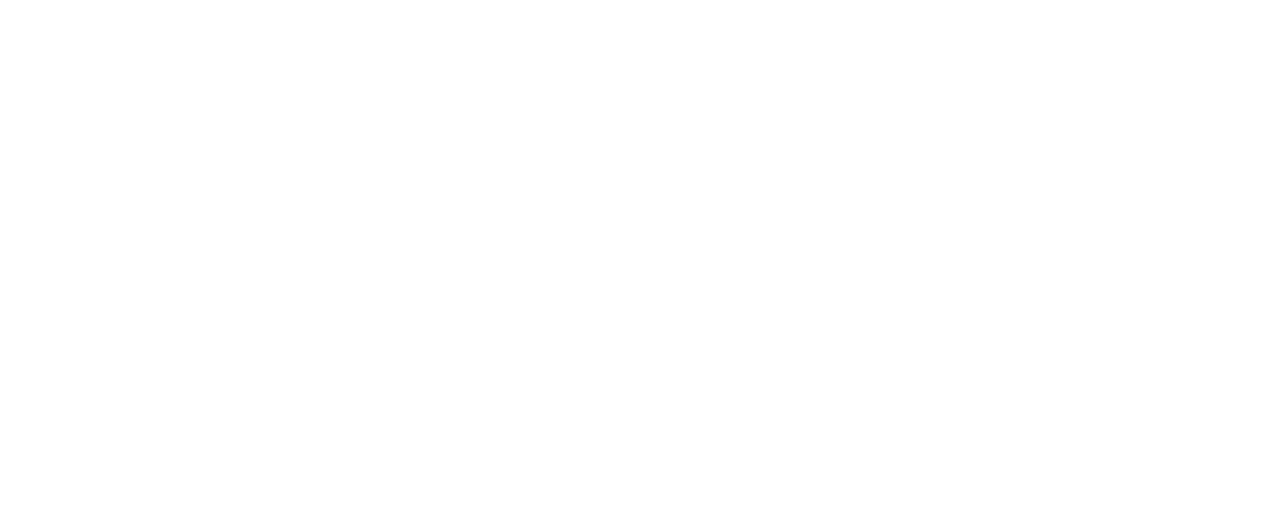
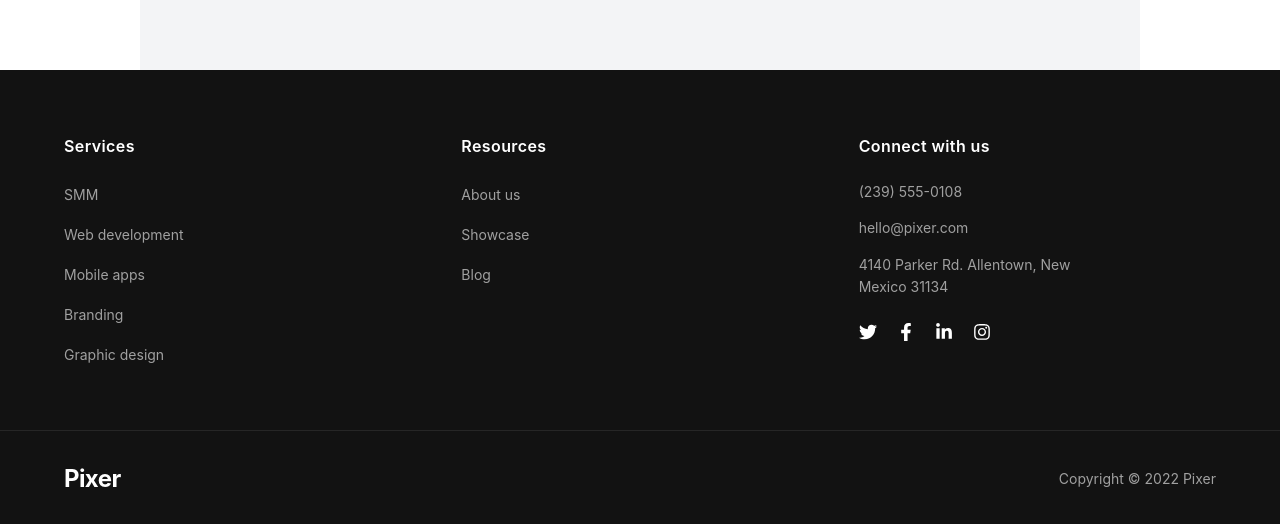
Before and after one commit to bexruzkarimov200023-commits/SAMSUNG-PROECT, a React (Vite) app: page / in a window 1280 px wide. Shown: the part 2264-2788 px from the top of the page. Before the commit the page ends 2304 px from the top, so only its background shows below. Built offline with nearby package versions, Linux system fonts and the light colour scheme.

Commit message:
Footer tugadi

```diff
--- a/package.json
+++ b/package.json
@@ -14,6 +14,7 @@
     "react": "^19.2.4",
     "react-dom": "^19.2.4",
     "react-hook-form": "^7.76.0",
+    "react-icons": "^5.6.0",
     "react-router-dom": "^7.15.1",
     "tailwindcss": "^4.3.0"
   },
--- a/src/App.jsx
+++ b/src/App.jsx
@@ -8,9 +8,9 @@
   return (
     <div>
       <Header />
+      <NimaYordam />
+      <NimaIsh />
       <Login />
-      <NimaIsh />
-      <NimaYordam />
       <Footer />
     </div>
   )
--- a/src/components/Footer.jsx
+++ b/src/components/Footer.jsx
@@ -1,9 +1,86 @@
 import React from 'react'
-
+import { FaTwitter, FaFacebookF, FaLinkedinIn, FaInstagram } from 'react-icons/fa';
 export default function Footer() {
   return (
     <div>
+       <footer className="w-full bg-[#121212] text-white pt-16 font-sans">
+      {/* Yuqori qism: Linklar va Aloqa */}
+      <div className="max-w-300 mx-auto px-6 grid grid-cols-1 md:grid-cols-3 gap-10 pb-16">
 
+        {/* Services ustuni */}
+        <div>
+          <h3 className="text-base font-semibold mb-6 text-white tracking-wide">Services</h3>
+          <ul className="space-y-4">
+            {['SMM', 'Web development', 'Mobile apps', 'Branding', 'Graphic design'].map((item) => (
+              <li key={item}>
+                <a href="#" className="text-[#a0a0a0] text-sm hover:text-white transition-colors duration-300">
+                  {item}
+                </a>
+              </li>
+            ))}
+          </ul>
+        </div>
+
+        {/* Resources ustuni */}
+        <div>
+          <h3 className="text-base font-semibold mb-6 text-white tracking-wide">Resources</h3>
+          <ul className="space-y-4">
+            {['About us', 'Showcase', 'Blog'].map((item) => (
+              <li key={item}>
+                <a href="#" className="text-[#a0a0a0] text-sm hover:text-white transition-colors duration-300">
+                  {item}
+                </a>
+              </li>
+            ))}
+          </ul>
+        </div>
+
+        {/* Connect with us ustuni */}
+        <div>
+          <h3 className="text-base font-semibold mb-6 text-white tracking-wide">Connect with us</h3>
+          <div className="space-y-4 text-sm text-[#a0a0a0]">
+            <p>
+              <a href="tel:2395550108" className="hover:text-white transition-colors duration-300">
+                (239) 555-0108
+              </a>
+            </p>
+            <p>
+              <a href="mailto:hello@pixer.com" className="hover:text-white transition-colors duration-300">
+                hello@pixer.com
+              </a>
+            </p>
+            <p className="leading-relaxed max-w-65">
+              4140 Parker Rd. Allentown, New Mexico 31134
+            </p>
+          </div>
+
+          {/* Ijtimoiy tarmoq piktogrammalari */}
+          <div className="flex items-center gap-5 mt-6">
+            <a href="#" className="text-white text-lg hover:text-[#a0a0a0] hover:-translate-y-0.5 transition-all duration-300">
+              <FaTwitter />
+            </a>
+            <a href="#" className="text-white text-lg hover:text-[#a0a0a0] hover:-translate-y-0.5 transition-all duration-300">
+              <FaFacebookF />
+            </a>
+            <a href="#" className="text-white text-lg hover:text-[#a0a0a0] hover:-translate-y-0.5 transition-all duration-300">
+              <FaLinkedinIn />
+            </a>
+            <a href="#" className="text-white text-lg hover:text-[#a0a0a0] hover:-translate-y-0.5 transition-all duration-300">
+              <FaInstagram />
+            </a>
+          </div>
+        </div>
+
+      </div>
+
+      {/* Pastki qism: Logo va Mualliflik huquqi */}
+      <div className="border-t border-[#262626] py-8">
+        <div className="max-w-300 mx-auto px-6 flex flex-col sm:flex-row justify-between items-center gap-4">
+          <div className="text-2xl font-bold tracking-tight">Pixer</div>
+          <div className="text-[#a0a0a0] text-sm">Copyright © 2022 Pixer</div>
+        </div>
+      </div>
+    </footer>
     </div>
   )
 }
--- a/src/components/NimaIsh.jsx
+++ b/src/components/NimaIsh.jsx
@@ -24,7 +24,7 @@
         <img
           src="https://images.unsplash.com/photo-1629904853716-f0bc54eea481?q=80&w=1170&auto=format&fit=crop&ixlib=rb-4.1.0&ixid=M3wxMjA3fDB8MHxwaG90by1wYWdlfHx8fGVufDB8fHx8fA%3D%3D"
           alt="Rasim 1"
-          className="w-full h-[350px] object-cover rounded-lg"
+          className="w-full h-90 object-cover rounded-lg"
         />
       </div>
       <div className="w-full md:w-1/2 text-left">
@@ -43,7 +43,7 @@
         <img
           src="https://images.unsplash.com/photo-1629904853716-f0bc54eea481?q=80&w=1170&auto=format&fit=crop&ixlib=rb-4.1.0&ixid=M3wxMjA3fDB8MHxwaG90by1wYWdlfHx8fGVufDB8fHx8fA%3D%3D"
           alt="Rasim 2"
-          className="w-full h-[350px] object-cover rounded-lg"
+          className="w-full h-90 object-cover rounded-lg"
         />
       </div>
       <div className="w-full md:w-1/2 text-left">
@@ -62,7 +62,7 @@
         <img
           src="https://images.unsplash.com/photo-1629904853716-f0bc54eea481?q=80&w=1170&auto=format&fit=crop&ixlib=rb-4.1.0&ixid=M3wxMjA3fDB8MHxwaG90by1wYWdlfHx8fGVufDB8fHx8fA%3D%3D"
           alt="Rasim 3"
-          className="w-full h-[350px] object-cover rounded-lg"
+          className="w-full h-90 object-cover rounded-lg"
         />
       </div>
       <div className="w-full md:w-1/2 text-left">
```
Also changed, not shown: 1 other file (tests, documents, lock files or other folders).
